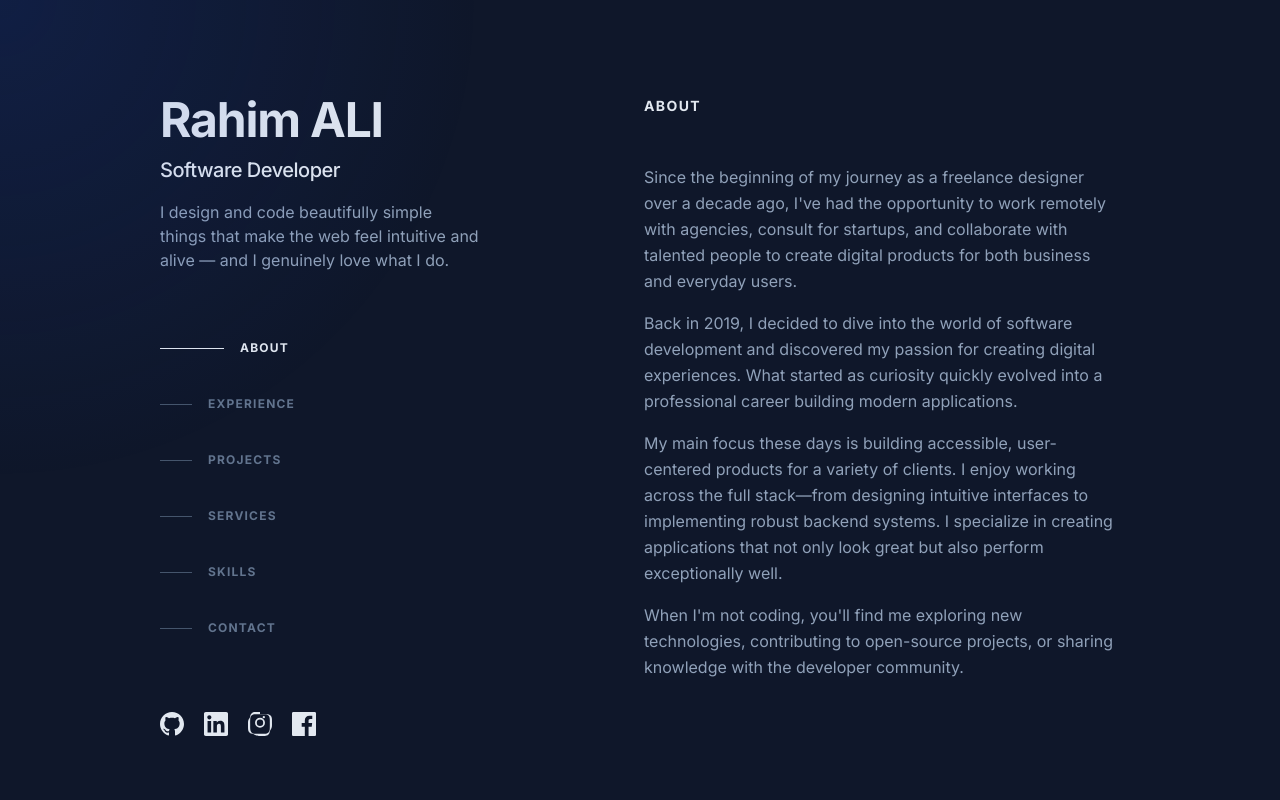
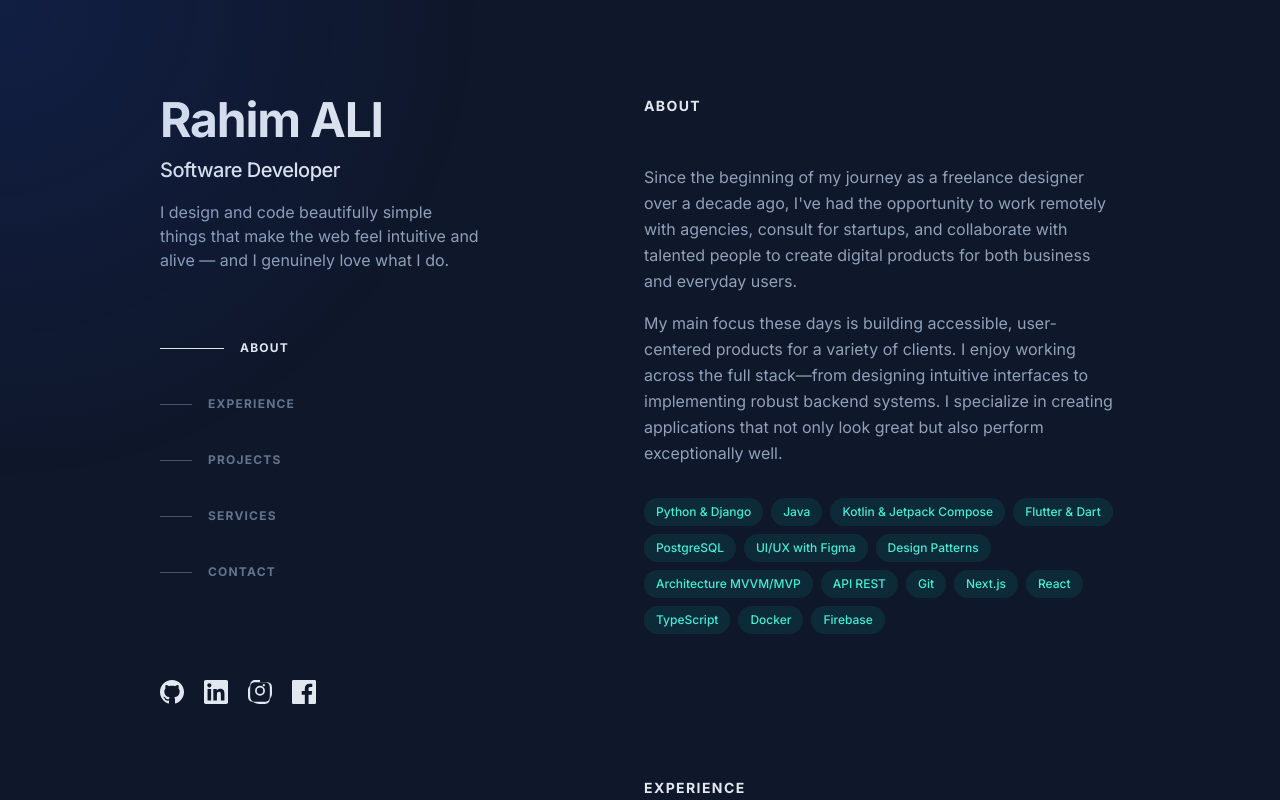
Before and after one commit to Rahim10020/freelance_portfolio, a Next.js app: page / in a window 1280 px wide. Shown: the top 800 px of the page. Built offline with nearby package versions, Linux system fonts and the light colour scheme.

Commit message:
modif de about et meilleure gestion des skills

```diff
--- a/src/app/page.tsx
+++ b/src/app/page.tsx
@@ -3,7 +3,6 @@ import About from '@/components/sections/About';
 import Services from '@/components/sections/Services';
 import Experience from '@/components/sections/Experience';
 import Projects from '@/components/sections/Projects';
-import Skills from '@/components/sections/Skills';
 import Footer from '@/components/sections/Footer';
 import MouseEffect from '@/components/ui/MouseEffect';
 import Contact from '@/components/sections/Contact';
@@ -20,7 +19,6 @@ export default function Home() {
             <Experience />
             <Projects />
             <Services />
-            <Skills />
             <Contact />
             <Footer />
           </main>
--- a/src/components/sections/About.tsx
+++ b/src/components/sections/About.tsx
@@ -1,19 +1,15 @@
 import SectionTitle from '../ui/SectionTitle';
+import Skills from './Skills';
 
 export default function About() {
     return (
         <section id="about" className="mb-16 scroll-mt-16 md:mb-24 lg:mb-36 lg:scroll-mt-24">
             <SectionTitle>About</SectionTitle>
-            <div className="space-y-4 text-slate-400 leading-relaxed">
+            <div className="space-y-4 text-slate-400 leading-relaxed mb-8">
                 <p>
                     Since the beginning of my journey as a freelance designer over a decade ago,
                     I've had the opportunity to work remotely with agencies, consult for startups,
                     and collaborate with talented people to create digital products for both business and everyday users.
-                </p>
-                <p>
-                    Back in 2019, I decided to dive into the world of software development and discovered
-                    my passion for creating digital experiences. What started as curiosity quickly evolved
-                    into a professional career building modern applications.
                 </p>
                 <p>
                     My main focus these days is building accessible, user-centered products for a variety
@@ -21,11 +17,9 @@ export default function About() {
                     to implementing robust backend systems. I specialize in creating applications that
                     not only look great but also perform exceptionally well.
                 </p>
-                <p>
-                    When I'm not coding, you'll find me exploring new technologies, contributing to
-                    open-source projects, or sharing knowledge with the developer community.
-                </p>
+
             </div>
+            <Skills />
         </section>
     );
 }
--- a/src/components/sections/Skills.tsx
+++ b/src/components/sections/Skills.tsx
@@ -1,10 +1,8 @@
 import { skills } from '@/lib/data';
-import SectionTitle from '../ui/SectionTitle';
 
 export default function Skills() {
     return (
         <section id="skills" className="mb-16 scroll-mt-16 md:mb-24 lg:mb-36 lg:scroll-mt-24">
-            <SectionTitle>Skills</SectionTitle>
             <ul className="flex flex-wrap gap-2">
                 {skills.map((skill) => (
                     <li key={skill}>
--- a/src/components/ui/Navigation.tsx
+++ b/src/components/ui/Navigation.tsx
@@ -7,7 +7,6 @@ const sections = [
     { id: 'experience', label: 'Experience' },
     { id: 'projects', label: 'Projects' },
     { id: 'services', label: 'Services' },
-    { id: 'skills', label: 'Skills' },
     { id: 'contact', label: 'Contact' },
 ];
 
```
